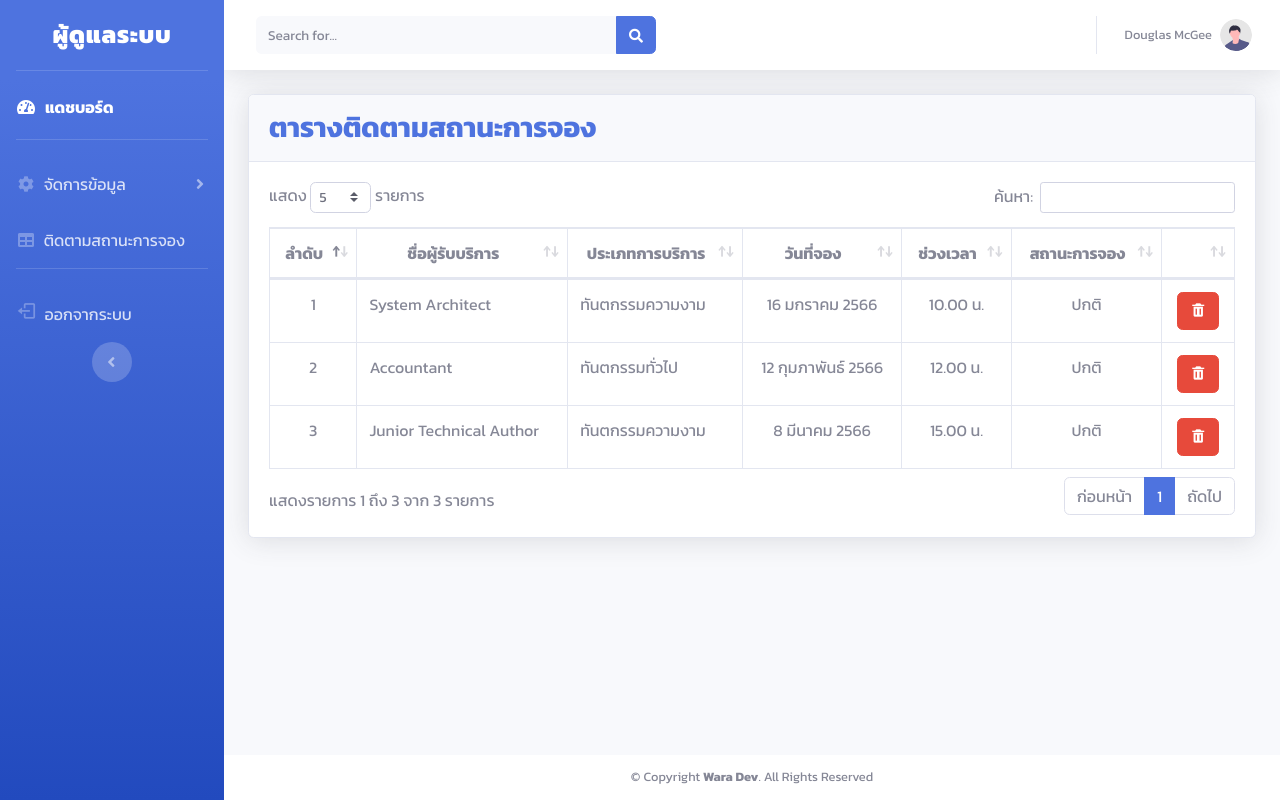
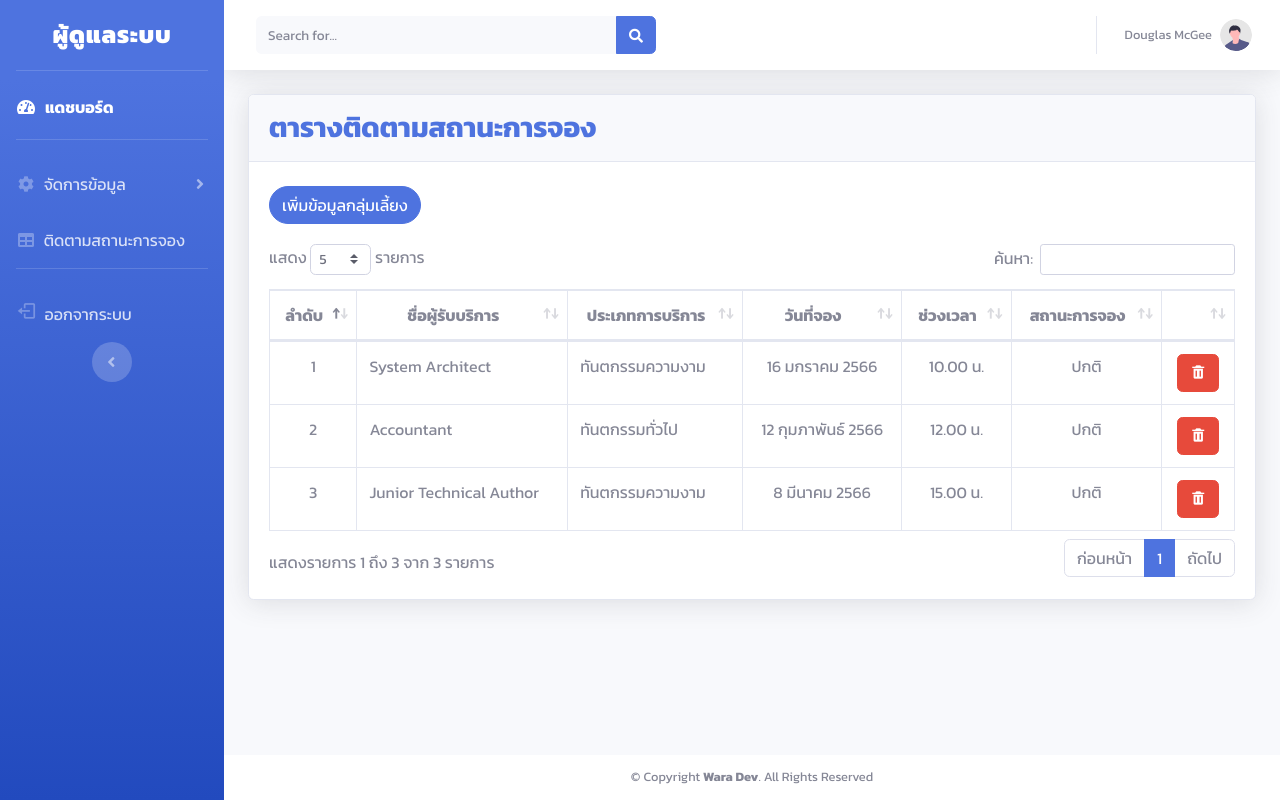
Before and after one commit to paradise-j/TP_Dentistry, a PHP site: page /role/admin/Track_booking_status.php in a window 1280 px wide. Run offline with PHP 8.4, Linux system fonts and the light colour scheme; data that the repository does not hold is empty.

Commit message:
Update Track_booking_status.php

```diff
--- a/role/admin/Track_booking_status.php
+++ b/role/admin/Track_booking_status.php
@@ -50,6 +50,11 @@
                     <div class="card shadow mb-4">
                         <div class="card-header py-3">
                             <h3 class="m-0 font-weight-bold text-primary">ตารางติดตามสถานะการจอง</h3>
+                        </div>
+                        <div class="row mt-4 ml-2">
+                            <div class="col">
+                                <a class="btn btn-primary" style="border-radius: 30px;" type="submit" data-toggle="modal" data-target="#AddFooodModal">เพิ่มข้อมูลกลุ่มเลี้ยง</a>
+                            </div>
                         </div>
                         <div class="card-body">
                             <div class="table-responsive">
```
